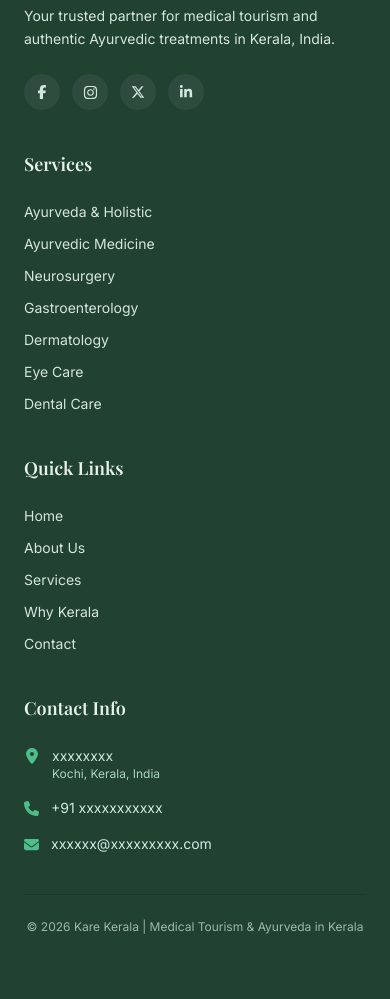
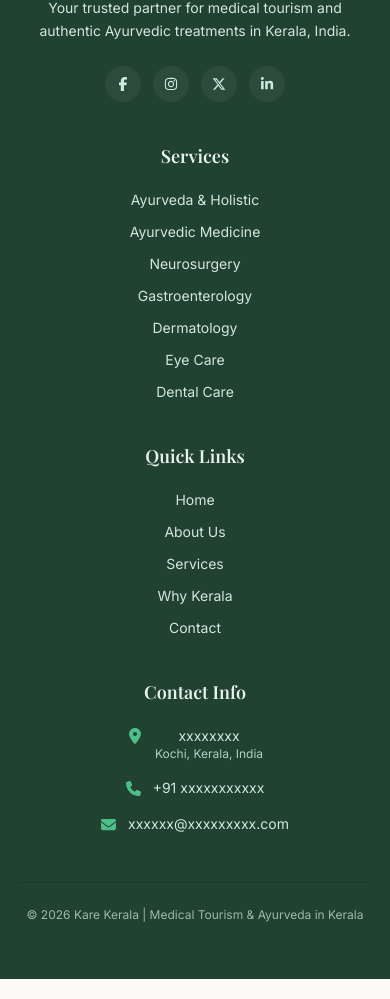
Before and after one commit to DBC-Corp/Kare-Kerala, a React (Vite) app in the folder client/: page / in a window 390 px wide. Shown: the part 2226-3225 px from the top of the page. Built offline with nearby package versions, Linux system fonts and the light colour scheme; a web font is replaced by a local one.

Commit message:
Responsive added - Footer

```diff
--- a/client/src/components/Layout/Footer.jsx
+++ b/client/src/components/Layout/Footer.jsx
@@ -14,59 +14,41 @@
 const Footer = () => {
   return (
     <footer className="bg-[#214131] text-white inter">
-      <div className="max-w-7xl mx-auto px-6 lg:px-8 py-16">
-        <div className="grid grid-cols-1 md:grid-cols-4 gap-10">
-          {/* Column 1: Logo + description + social */}
-          <div className="space-y-6 ">
-            <div className="flex items-center gap-3">
+      <div className="max-w-7xl mx-auto px-5 sm:px-8 lg:px-10 py-14 sm:py-16">
+        {/* Main Grid */}
+        <div className="grid grid-cols-1 sm:grid-cols-2 lg:grid-cols-4 gap-10 lg:gap-12">
+
+          {/* Column 1 */}
+          <div className="space-y-6 text-center sm:text-left">
+            <div className="flex justify-center sm:justify-start">
               <img src={KareKeralaLogo} alt="Kare Kerala" className="w-28" />
             </div>
-            <p className="text-sm text-[#d5e6de] max-w-xs leading-relaxed">
+
+            <p className="text-sm text-[#d5e6de] max-w-xs mx-auto sm:mx-0 leading-relaxed">
               Your trusted partner for medical tourism and authentic Ayurvedic
               treatments in Kerala, India.
             </p>
 
-            <div className="flex items-center gap-3">
-              {/** Social buttons: update hrefs */}
-              <div className="flex items-center gap-3 text-[#cfe9df]">
-                <a
-                  href="#"
-                  aria-label="facebook"
-                  className="w-9 h-9 rounded-full bg-white/6 flex items-center justify-center hover:bg-white/10 transition"
-                >
-                  <FaFacebookF size={14} />
-                </a>
-
-                <a
-                  href="#"
-                  aria-label="instagram"
-                  className="w-9 h-9 rounded-full bg-white/6 flex items-center justify-center hover:bg-white/10 transition"
-                >
-                  <FaInstagram size={15} />
-                </a>
-
-                <a
-                  href="#"
-                  aria-label="twitter"
-                  className="w-9 h-9 rounded-full bg-white/6 flex items-center justify-center hover:bg-white/10 transition"
-                >
-                  <FaXTwitter size={14} />
-                </a>
-
-                <a
-                  href="#"
-                  aria-label="linkedin"
-                  className="w-9 h-9 rounded-full bg-white/6 flex items-center justify-center hover:bg-white/10 transition"
-                >
-                  <FaLinkedinIn size={14} />
-                </a>
-              </div>
+            {/* Social Icons */}
+            <div className="flex justify-center sm:justify-start gap-3 text-[#cfe9df]">
+              {[FaFacebookF, FaInstagram, FaXTwitter, FaLinkedinIn].map(
+                (Icon, i) => (
+                  <a
+                    key={i}
+                    href="#"
+                    className="w-9 h-9 rounded-full bg-white/5 flex items-center justify-center cursor-pointer
+                               transition-all duration-300 hover:bg-[#4DBD89] hover:text-[#214131] hover:scale-110"
+                  >
+                    <Icon size={14} />
+                  </a>
+                )
+              )}
             </div>
           </div>
 
-          {/* Column 2: Services */}
-          <div>
-            <h4 className="text-lg font-semibold text-[#e6f2ea] mb-6 playfair">
+          {/* Column 2 */}
+          <div className="text-center sm:text-left">
+            <h4 className="text-lg font-semibold text-[#e6f2ea] mb-5 playfair">
               Services
             </h4>
             <ul className="space-y-3 text-sm text-[#d5e6de]">
@@ -89,35 +71,34 @@
             </ul>
           </div>
 
-          {/* Column 3: Quick Links */}
-          <div>
-            <h4 className="text-lg font-semibold text-[#e6f2ea] mb-6 playfair">
+          {/* Column 3 */}
+          <div className="text-center sm:text-left">
+            <h4 className="text-lg font-semibold text-[#e6f2ea] mb-5 playfair">
               Quick Links
             </h4>
-            <ul className="space-y-3 text-sm">
+            <ul className="space-y-3 text-sm text-[#d5e6de]">
               {["Home", "About Us", "Services", "Why Kerala", "Contact"].map(
                 (item) => (
                   <li
                     key={item}
-                    className="text-[#d5e6de] cursor-pointer transition-all duration-300 hover:text-[#4DBD89] hover:translate-x-1"
+                    className="cursor-pointer transition-all duration-300 hover:text-[#4DBD89] hover:translate-x-1"
                   >
                     {item}
                   </li>
-                ),
+                )
               )}
             </ul>
           </div>
 
-          {/* Column 4: Contact Info */}
-          <div>
-            <h4 className="text-lg font-semibold text-[#e6f2ea] mb-6 playfair">
+          {/* Column 4 */}
+          <div className="text-center sm:text-left">
+            <h4 className="text-lg font-semibold text-[#e6f2ea] mb-5 playfair">
               Contact Info
             </h4>
 
             <div className="space-y-4 text-sm text-[#d5e6de]">
-              <div className="flex items-start gap-3">
+              <div className="flex justify-center sm:justify-start items-start gap-3">
                 <FaLocationDot className="text-[#4DBD89] mt-0.5" size={16} />
-
                 <div>
                   <div className="text-[#cfe9df]">xxxxxxxx</div>
                   <div className="text-[#a9d3c0] text-xs">
@@ -126,24 +107,23 @@
                 </div>
               </div>
 
-              <div className="flex items-center gap-3">
+              <div className="flex justify-center sm:justify-start items-center gap-3">
                 <FaPhone className="text-[#4DBD89]" size={15} />
-                <div className="text-[#cfe9df]">+91 xxxxxxxxxxx</div>
+                <span className="text-[#cfe9df]">+91 xxxxxxxxxxx</span>
               </div>
 
-              <div className="flex items-center gap-3">
+              <div className="flex justify-center sm:justify-start items-center gap-3">
                 <FaEnvelope className="text-[#4DBD89]" size={15} />
-                <div className="text-[#cfe9df]">xxxxxx@xxxxxxxxx.com</div>
+                <span className="text-[#cfe9df]">xxxxxx@xxxxxxxxx.com</span>
               </div>
             </div>
           </div>
         </div>
 
-        {/* Divider + bottom copyright */}
-        <div className="mt-10 border-t border-[#0f2923]/30 pt-6">
+        {/* Bottom bar */}
+        <div className="mt-12 border-t border-[#0f2923]/40 pt-6">
           <p className="text-center text-xs text-[#9fb8a8]">
-            &copy; {new Date().getFullYear()} Kare Kerala | Medical Tourism &
-            Ayurveda in Kerala
+            © {new Date().getFullYear()} Kare Kerala | Medical Tourism & Ayurveda in Kerala
           </p>
         </div>
       </div>
```
